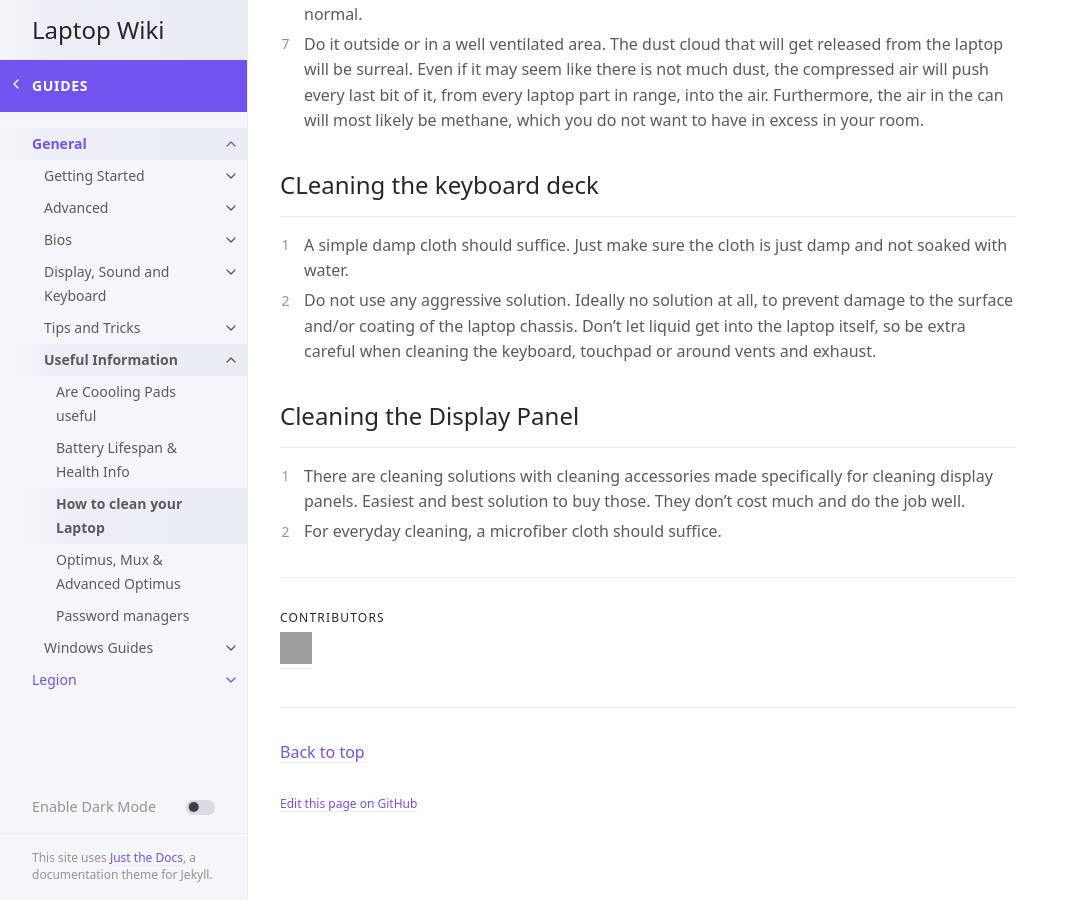
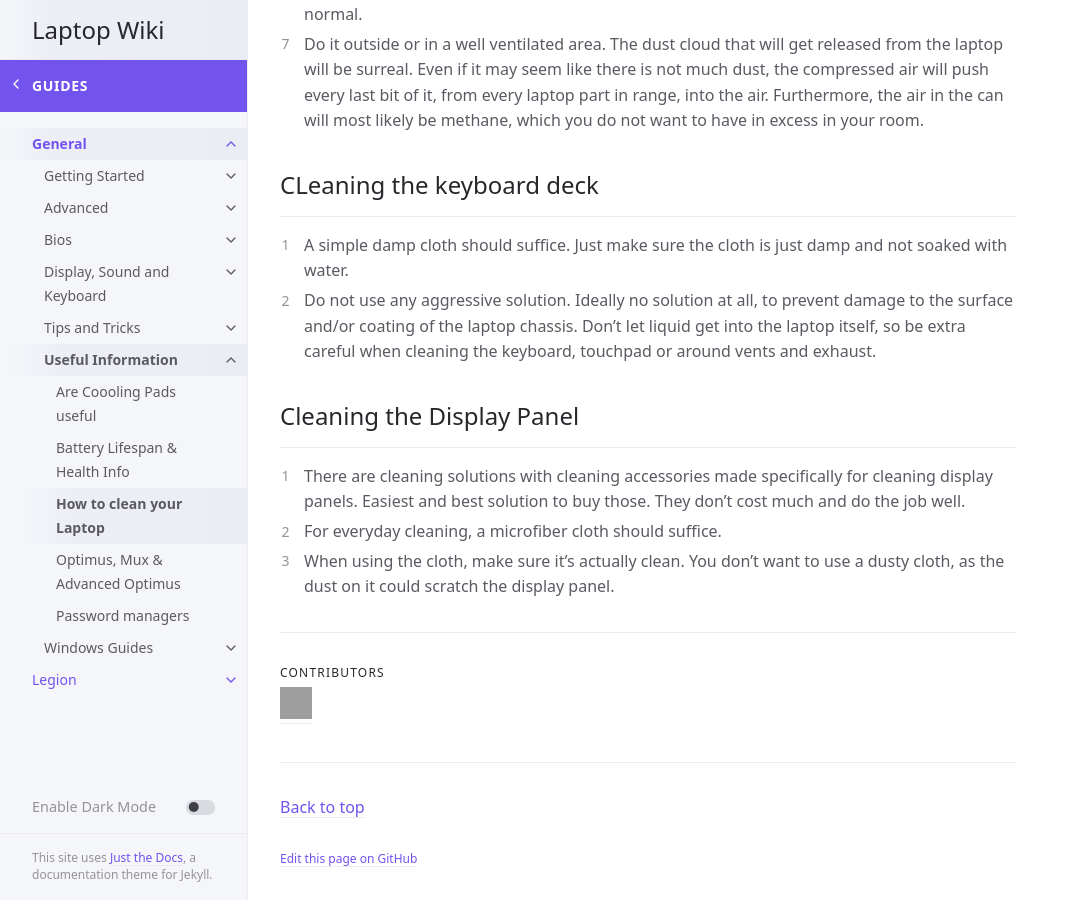
Before and after one commit to laptopwiki/laptopwiki.github.io, a Jekyll site: the page built from _guides/general/useful-information/Clean-laptop.md, in a window 1280 px wide and 900 px high, scrolled down 605 px. Shown: the whole window, without its empty margins (0-1079 px from the left). Built offline with Jekyll 4.4.1, drawn with Linux system fonts in a browser that asks for light colours; cached includes are drawn as plain includes; grey boxes are pictures that could not be loaded.

Commit message:
Update _guides/general/useful-information/Clean-laptop.md
Co-authored-by: m164 <martin4x4@gmail.com>

```diff
--- a/_guides/general/useful-information/Clean-laptop.md
+++ b/_guides/general/useful-information/Clean-laptop.md
@@ -29,3 +29,4 @@ contributors: ['M164']
 
 1. There are cleaning solutions with cleaning accessories made specifically for cleaning display panels. Easiest and best solution to buy those. They don't cost much and do the job well.
 2. For everyday cleaning, a microfiber cloth should suffice.
+3. When using the cloth, make sure it's actually clean. You don't want to use a dusty cloth, as the dust on it could scratch the display panel.
```
